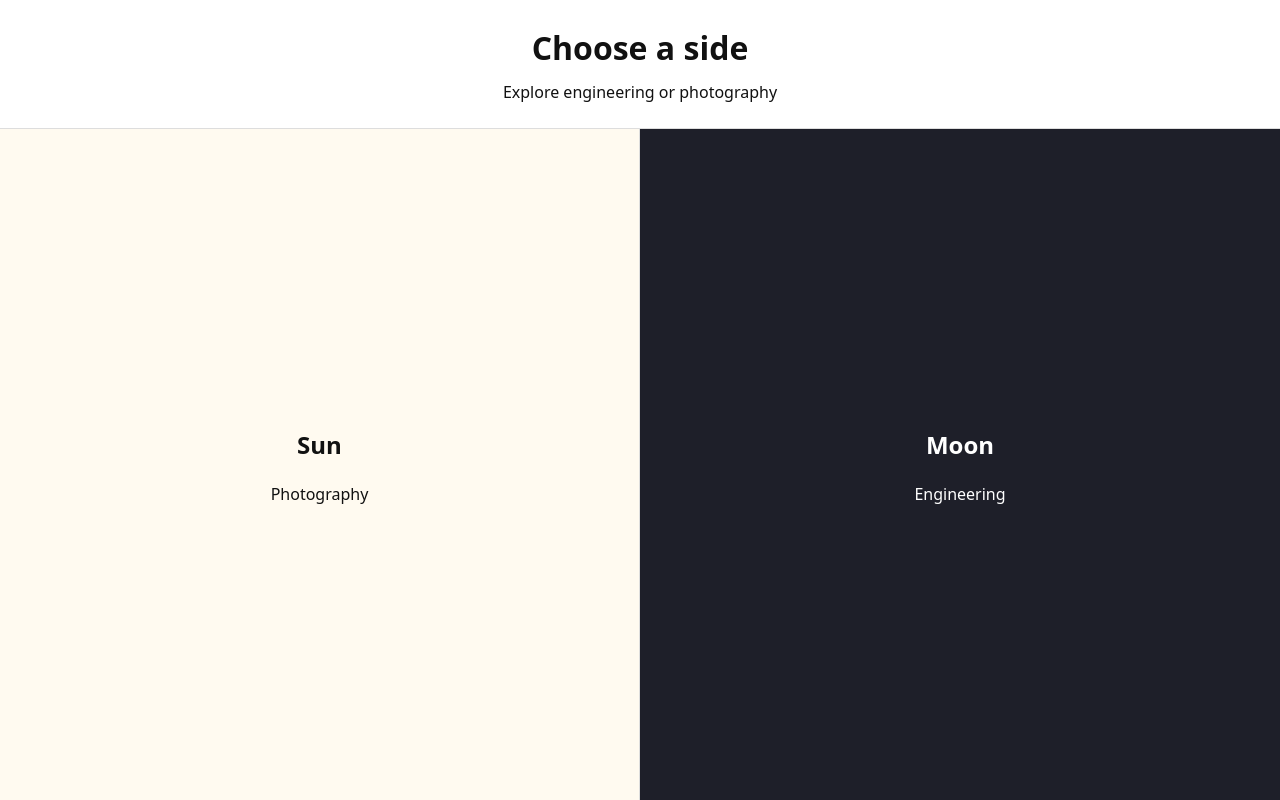
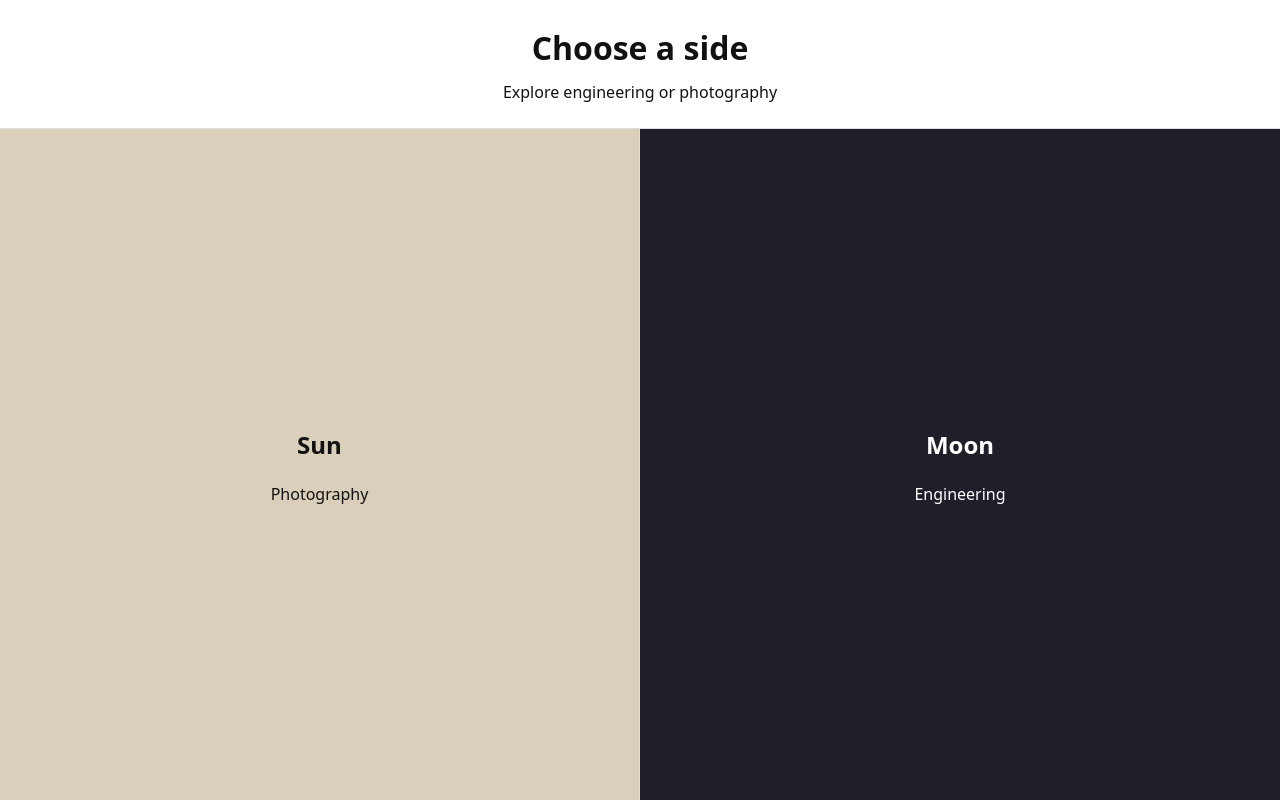
Before and after one commit to skakigi/skakigi.github.io, a React (Vite) app: page / in a window 1280 px wide. Built offline with nearby package versions, Linux system fonts and the light colour scheme.

Commit message:
changed sun coolor to be more consistent (darker)

```diff
--- a/src/components/SplitChoice.jsx
+++ b/src/components/SplitChoice.jsx
@@ -17,7 +17,7 @@ export default function SplitChoice() {
           alignItems: 'center',
           justifyContent: 'center',
           borderRight: '1px solid #ddd',
-          background: '#fffaf0',
+          background: '#dacfba',
           cursor: 'pointer',
           textDecoration: 'none',
           color: 'inherit',
--- a/src/pages/PhotoDetailPage.jsx
+++ b/src/pages/PhotoDetailPage.jsx
@@ -10,7 +10,7 @@ export default function PhotoDetailPage() {
 
   if (!photo) {
     return (
-      <PageShell background="#fffaf0" color="#333333" showBackLink={true}>
+      <PageShell background="#dacfba" color="#333333" showBackLink={true}>
         <h1>Photo not found</h1>
       </PageShell>
     );
@@ -20,7 +20,7 @@ export default function PhotoDetailPage() {
   const nextPhoto = currentIndex < photos.length - 1 ? photos[currentIndex + 1] : null;
 
   return (
-    <PageShell background="#fffaf0" color="#333333" showBackLink={true}>
+    <PageShell background="#dacfba" color="#333333" showBackLink={true}>
       <div className="photo-detail-page">
         {prevPhoto && (
           <Link to={`/photography/${prevPhoto.slug}`} className="nav-button nav-left">
```
